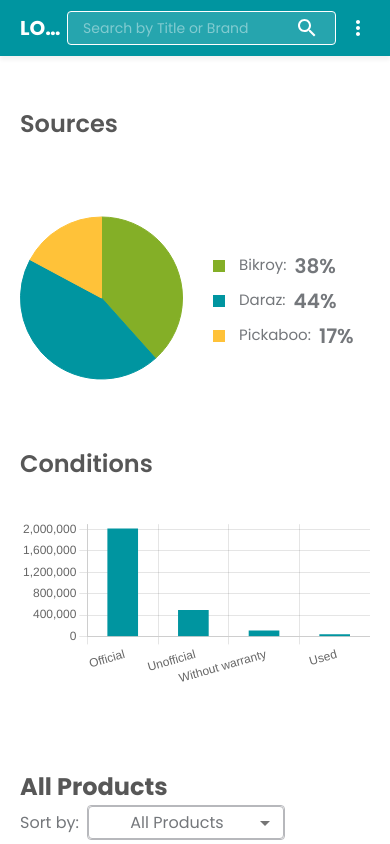
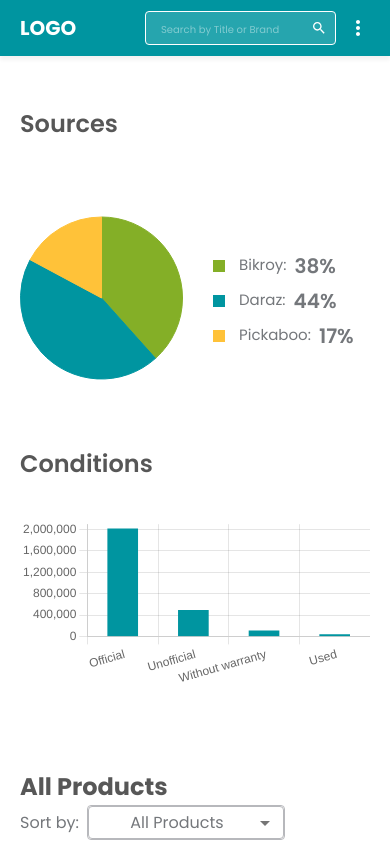
Before and after one commit to shahnewaz171/product-dashboard, a React (Create React App) app: page / in a window 390 px wide. Shown: the top 844 px of the page. Built offline with nearby package versions, Linux system fonts and the light colour scheme.

Commit message:
fixed responsivesness issues

```diff
--- a/src/components/Home/AllProducts/AddProduct/AddProduct.css
+++ b/src/components/Home/AllProducts/AddProduct/AddProduct.css
@@ -68,7 +68,8 @@
     width: 15px !important;
     margin-right: 5px;
 }
-.disable-color{
+
+.disable-color {
     color: #fff !important;
 }
 
@@ -81,12 +82,24 @@
     box-shadow: 0px 4px 6px rgba(0, 0, 0, 0.05);
 }
 
+
 /* hide arrow icons */
+
 input::-webkit-outer-spin-button,
 input::-webkit-inner-spin-button {
-  -webkit-appearance: none;
-  margin: 0;
+    -webkit-appearance: none;
+    margin: 0;
 }
+
 input[type=number] {
-  -moz-appearance: textfield;
+    -moz-appearance: textfield;
 }
+
+
+/* responsive */
+
+@media only screen and (max-width: 991px) {
+    .add-product form {
+        width: 94%;
+    }
+}
--- a/src/components/Home/AllProducts/AddProduct/AddProduct.tsx
+++ b/src/components/Home/AllProducts/AddProduct/AddProduct.tsx
@@ -15,8 +15,8 @@
 
 const productInputs: ProductInput[] = [
     { id: 1, title: "Product name", name: "phone_title", placeText: "Enter your product name" },
-    { id: 2, title: "Brand", name: "brand", placeText: "Enter brand name..." },
-    { id: 3, title: "Ram/Rom", name: "ram_rom", placeText: "Zip code" },
+    { id: 2, title: "Brand", name: "brand", placeText: "Enter brand name" },
+    { id: 3, title: "Ram/Rom", name: "ram_rom", placeText: "Enter ram and rom" },
     { id: 4, title: "Tags", name: "tags", placeText: "Search and Select" },
     { id: 5, title: "Price", name: "phone_price", placeText: "Enter your product price" },
     { id: 6, title: "Image url", name: "phone_images", placeText: "Enter a image url" }
@@ -124,7 +124,7 @@
                             )
                         })}
                     </Grid>
-                    <Box sx={{ py: 4, textAlign: 'end' }}>
+                    <Box sx={{ py: 4, display: 'flex', justifyContent: { sm: 'start', md: 'end' } }}>
                         <Button onClick={handleClose} value="submit_close" variant="contained" className="text-none addPd-btn" sx={{ backgroundColor: "#B7B8BC !important" }}>
                             <AiOutlineCloseCircle style={{ fontSize: '17px' }} />
                             <Typography component="span" sx={{ pl: .8 }}>Cancel</Typography>
--- a/src/components/Home/AllProducts/AllProducts.css
+++ b/src/components/Home/AllProducts/AllProducts.css
@@ -4,7 +4,8 @@
     white-space: nowrap;
     padding: 0px 0px 40px 0px !important;
 }
-.product tbody tr td{
+
+.product tbody tr td {
     padding-bottom: 35px !important;
 }
 
@@ -41,7 +42,8 @@
     color: #cb6c6c;
     font-size: 12px;
 }
-.cardMedia{
+
+.cardMedia {
     width: 104px !important;
     height: 104px;
     object-fit: cover !important;
@@ -56,3 +58,17 @@
 .image-gallery-image {
     min-height: 320px;
 }
+
+.product ::-webkit-scrollbar {
+    height: 10px !important;
+}
+
+.product ::-webkit-scrollbar-thumb {
+    background: #0095A0;
+    border-radius: 6px;
+    transition: all .4s ease;
+}
+
+.product ::-webkit-scrollbar-thumb:hover {
+    background: #0095A0;
+}
--- a/src/components/Home/AllProducts/AllProducts.tsx
+++ b/src/components/Home/AllProducts/AllProducts.tsx
@@ -109,7 +109,7 @@
                 <InfiniteScroll
                     dataLength={allProducts.length}
                     next={fetchMoreData}
-                    style={{ overflow: 'hidden' }}
+                    style={{ overflowY: 'hidden' }}
                     hasMore={allProducts.length === visible ? true : false}
                     loader={<CircleLoader />}
                 >
--- a/src/components/shared/Navbar/Navbar.css
+++ b/src/components/shared/Navbar/Navbar.css
@@ -30,19 +30,34 @@
     from {
         transform: translateY(2px);
     }
-
     to {
         transform: translateY(-1px);
     }
 }
 
+
 /* responsive */
+
 @media only screen and (max-width: 767px) {
     .navbar .MuiToolbar-root {
         padding: 0px 20px;
     }
-
     .search-input .MuiInputBase-input {
         padding: 6px 15px !important;
     }
 }
+
+@media only screen and (max-width: 400px) {
+    .navbar .w-54 {
+        width: 54%;
+    }
+    .navbar .search-input ::placeholder {
+        font-size: 10px !important;
+    }
+    .navbar .search-icon {
+        padding: 0px 8px !important;
+    }
+    .navbar .search-icon .MuiSvgIcon-root {
+        font-size: 16px !important;
+    }
+}
--- a/src/components/shared/Navbar/Navbar.tsx
+++ b/src/components/shared/Navbar/Navbar.tsx
@@ -43,7 +43,7 @@
             onClose={handleMobileMenuClose}
         >
             <MenuItem onClick={() => setOpen(true)}>
-                <p>Add Product</p>
+                Add Product
             </MenuItem>
         </Menu>
     );
@@ -71,10 +71,10 @@
                         >
                             Logo
                         </Typography>
-                        <Box sx={{ display: { md: 'flex' } }}>
+                        <Box sx={{ display: { md: 'flex' } }} className="w-54">
                             <Search>
-                                <SearchIconWrapper>
-                                    <SearchIcon />
+                                <SearchIconWrapper className='search-icon'>
+                                    <SearchIcon sx={{ fontSize: '20px' }} />
                                 </SearchIconWrapper>
                                 <StyledInputBase
                                     placeholder="Search by Title or Brand"
@@ -82,6 +82,7 @@
                                     defaultValue=""
                                     onChange={(e) => setSearchValue(e.target.value)}
                                     className="search-input"
+
                                 />
                             </Search>
                             <Button onClick={() => setOpen(true)} sx={{ display: { xs: 'none', md: 'block' } }} variant="contained" className='text-none addProduct-btn'>
```
